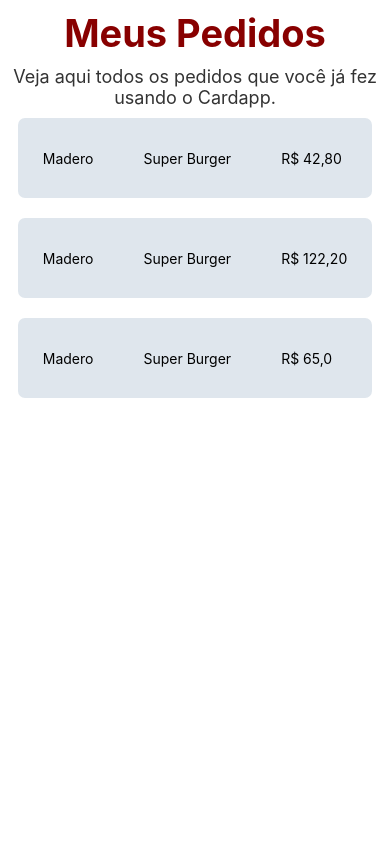
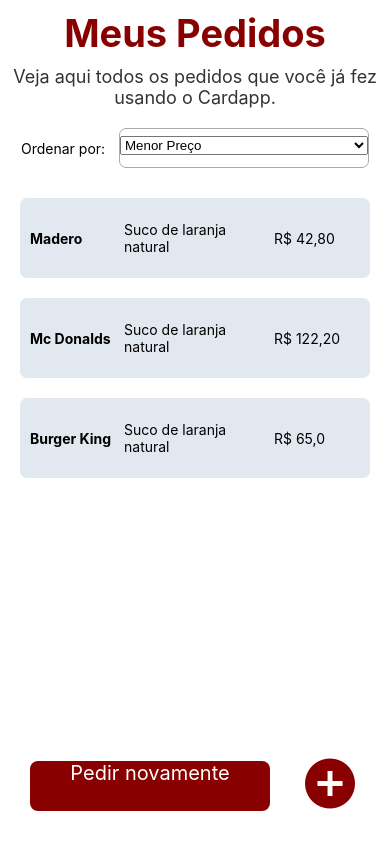
Before and after one commit to Poagilers-Fenix/Cardapio_Digital, a React Native app: screen /MyRequests in a window 390 px wide. Built offline with nearby package versions, Linux system fonts and the light colour scheme.

Commit message:
chore: cretae myRequest file

```diff
--- /dev/null
+++ b/API/getAllRequests.json
@@ -0,0 +1,20 @@
+[
+    {
+      "id": "bd7acbea-c1b1-46c2-aed5-3ad53abb28ba",
+      "restaurante": "Madero",
+      "pedido": ["Super Burger", "Suco de laranja natural"],
+      "preco": "R$ 42,80"
+    },
+    {
+      "id": "bd7acbea-c1b1-46c2-aed5-3ad53a8ba",
+      "restaurante": "Mc Donalds",
+      "pedido": ["Super Burger", "Suco de laranja natural"],
+      "preco": "R$ 122,20"
+    },
+    {
+      "id": "bd7acbea-c1b1-42-aed5-3ad53abb28ba",
+      "restaurante": "Burger King",
+      "pedido": ["Super Burger", "Suco de laranja natural"],
+      "preco": "R$ 65,0"
+    }
+]
--- a/components/input/InputWithIcon.js
+++ b/components/input/InputWithIcon.js
@@ -2,13 +2,13 @@
 import { Text, StyleSheet, View, TextInput } from 'react-native';
 import { MaterialCommunityIcons } from '@expo/vector-icons';
 
-export default function InputWithIcon({ title, icon, type, value}) {
+export default function InputWithIcon({ title, icon, type, onChange}) {
     return(
     <View style={styles.inputContainer}>
         <Text style={styles.label}>{title}</Text>
         <View style={styles.input}>
         <MaterialCommunityIcons name={icon} size={22} color="#666" />
-          <TextInput style={{paddingLeft: 5, flex: 1, height: 50}} keyboardType={type} onChangeText={value}/>
+          <TextInput style={{paddingLeft: 5, flex: 1, height: 50}} keyboardType={type} onChangeText={onChange}/>
         </View>
       </View>
     )
--- a/pages/MyRequests.js
+++ b/pages/MyRequests.js
@@ -1,115 +1,176 @@
-import React from 'react';
-import { View, Text, StyleSheet, FlatList, SafeAreaView } from 'react-native';
+import React, { useState } from "react";
+import {
+  View,
+  Text,
+  StyleSheet,
+  FlatList,
+  SafeAreaView,
+  TouchableOpacity,
+} from "react-native";
+import { Picker } from "@react-native-picker/picker";
+const getAllRequests = require("../API/getAllRequests.json");
+import Modal from "../components/Modal";
 
-const DATA = [
-    {
-        id: 'bd7acbea-c1b1-46c2-aed5-3ad53abb28ba',
-        restaurante: 'Madero',
-        pedido: ['Super Burger', 'Suco de laranja natural'],
-        preco: 'R$ 42,80'
-    },
-    {
-        id: 'bd7acbea-c1b1-46c2-aed5-3ad53a8ba',
-        restaurante: 'Madero',
-        pedido: ['Super Burger', 'Suco de laranja natural'],
-        preco: 'R$ 122,20'
-    },
-    {
-        id: 'bd7acbea-c1b1-42-aed5-3ad53abb28ba',
-        restaurante: 'Madero',
-        pedido: ['Super Burger', 'Suco de laranja natural'],
-        preco: 'R$ 65,0'
-    },
-  ];
 export default function TelaCadastro() {
+  const [filterRequest, SetfilterRequest] = useState("");
   const renderItem = ({ item }) => (
-        <View style={styles.cardList}>
-            <Text style={styles.cardText}>{item.restaurante}</Text>
-            <Text style={styles.cardText}>{item.pedido[0]}</Text>
+    <TouchableOpacity style={styles.cardList}>
+      <View style={{ flex: 2 }}>
+        <Text style={(styles.cardText, { fontWeight: "bold", marginLeft: 10 })}>
+          {item.restaurante}
+        </Text>
+      </View>
+      <View style={{ flex: 3 }}>
+        <Text style={styles.cardText}>{item.pedido[1]}</Text>
+      </View>
+      <View style={{ flex: 2 }}>
         <Text style={styles.cardText}>{item.preco}</Text>
       </View>
+    </TouchableOpacity>
   );
-  return(
+  return (
     <View style={styles.container}>
       <Text style={styles.titulo}>Meus Pedidos</Text>
-      <Text style={styles.subtitulo}>Veja aqui todos os pedidos que você já fez usando o Cardapp.</Text>
+      <Text style={styles.subtitulo}>
+        Veja aqui todos os pedidos que você já fez usando o Cardapp.
+      </Text>
+      <View style={styles.filterRequest}>
+        <Text>Ordenar por: </Text>
+        <View style={styles.containerPicker}>
+          <Picker
+            style={styles.pickerStyle}
+            selectedValue={filterRequest}
+            onValueChange={(itemValue) => SetfilterRequest(itemValue)}
+          >
+            <Picker.Item label="Menor Preço" value={"Menor Preço"} />
+            <Picker.Item label="Mais Pedidos" value={"Mais Pedidos"} />
+            <Picker.Item
+              label="Mais bem Avaliados"
+              value={"Mais bem Avaliados"}
+            />
+          </Picker>
+        </View>
+      </View>
       <SafeAreaView style={styles.container}>
         <FlatList
-            data={DATA}
+          data={getAllRequests}
           renderItem={renderItem}
-            keyExtractor={item => item.id}
+          keyExtractor={(item) => item.id}
         />
       </SafeAreaView>
+      <View style={styles.modal}>
+        <TouchableOpacity><Text style={styles.btnFooterBar}>Pedir novamente</Text></TouchableOpacity>
+        <Modal />
       </View>
-  )
+    </View>
+  );
 }
 
 const styles = StyleSheet.create({
   container: {
     flex: 1,
-        backgroundColor: '#fff',
-        alignItems: 'center'
+    backgroundColor: "#fff",
+    alignItems: "center",
   },
   imagem: {
     width: 100,
-        height: 100
+    height: 100,
   },
   titulo: {
-        textAlign:'center',
+    textAlign: "center",
     fontSize: 38,
-        color: '#880000',
-        fontWeight: 'bold',
+    color: "#880000",
+    fontWeight: "bold",
     marginVertical: 10,
   },
   subtitulo: {
     fontSize: 18,
-        textAlign: 'center',
-        color: '#333',
+    textAlign: "center",
+    color: "#333",
   },
   label: {
-        color: '#666',
-        fontWeight: 'bold',
+    color: "#666",
+    fontWeight: "bold",
     marginTop: 10,
   },
   input: {
     borderWidth: 2,
-        borderColor: '#aaa',
+    borderColor: "#aaa",
     borderRadius: 5,
     width: 300,
     height: 40,
     marginBottom: 10,
-        alignItems: 'center',
+    alignItems: "center",
     paddingLeft: 5,
-        flexDirection: 'row'
+    flexDirection: "row",
   },
   link: {
     marginTop: 20,
-        color: '#800',
-        borderBottomColor: '#800a',
+    color: "#800",
+    borderBottomColor: "#800a",
     borderBottomWidth: 1,
     width: 158,
-        textAlign: 'center',
-        fontSize: 18
+    textAlign: "center",
+    fontSize: 18,
   },
   cardList: {
-        display: 'flex',
-        flexDirection: 'row',
-        alignItems: 'center',
+    display: "flex",
+    flexDirection: "row",
+    alignItems: "center",
     height: 80,
-
-        backgroundColor: '#DFE6ED',
+    width: 350,
+    backgroundColor: "#e1e8ef",
     marginVertical: 10,
-        borderRadius: 7
-
+    borderRadius: 7,
+    justifyContent: "space-around",
   },
   cardText: {
-          marginHorizontal: 25
+    marginHorizontal: 4,
   },
   viewSelect: {
-        display: 'flex',
-        flexDirection: 'row',
+    display: "flex",
+    flexDirection: "row",
   },
   select: {
-        backgroundColor: 'red'
+    backgroundColor: "red",
+  },
+  containerPicker: {
+    borderWidth: 1.5,
+    borderRadius: 7,
+    borderColor: "#aaa",
+    marginLeft: 10,
+    width: 250,
+    height: 40,
+    textAlign: "center",
+  },
+  pickerStyle: {
+    marginTop: 7,
+  },
+  filterRequest: {
+    display: "flex",
+    flexDirection: "row",
+    alignItems: "center",
+    marginVertical: 20,
+  },
+  modal: {
+    width: "100%",
+    display: "flex",
+    flexDirection: "row",
+    alignItems: "center",
+    justifyContent: "flex-end",
+  },
+  btnFooterBar: {
+    height: 50,
+    color: 'white',
+    borderRadius: 8,
+    color: '#fff',
+    backgroundColor: '#800',
+    textAlignVertical: 'center',
+    fontSize: 20,
+    width: 240,
+    marginRight: 20,
+    marginBottom: 15,
+    paddingHorizontal: 10,
+    textAlign: 'center',
   }
 });
```
Lines whose indentation alone changed are shown as unchanged.
